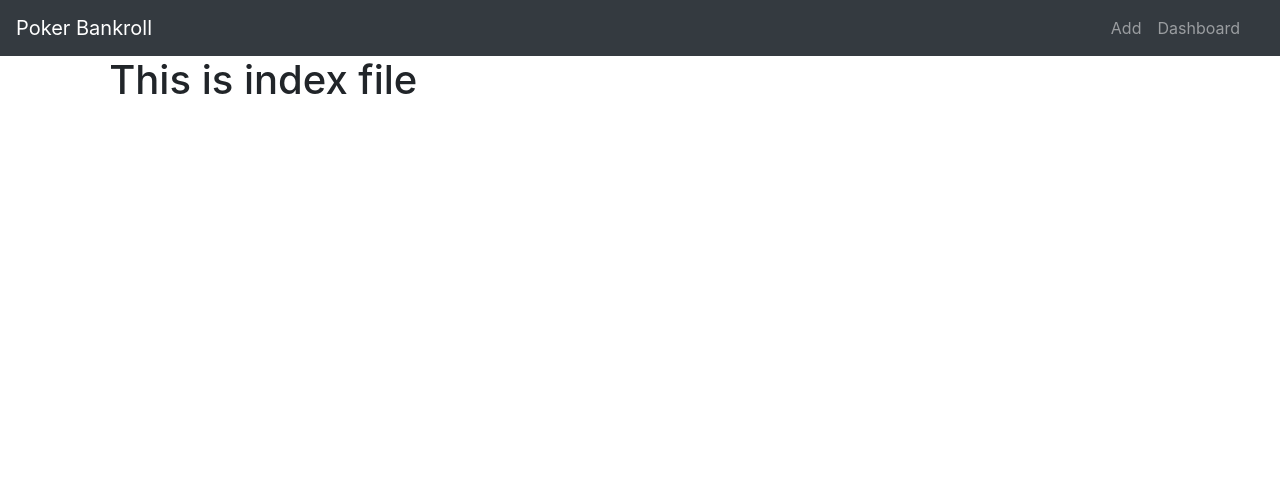
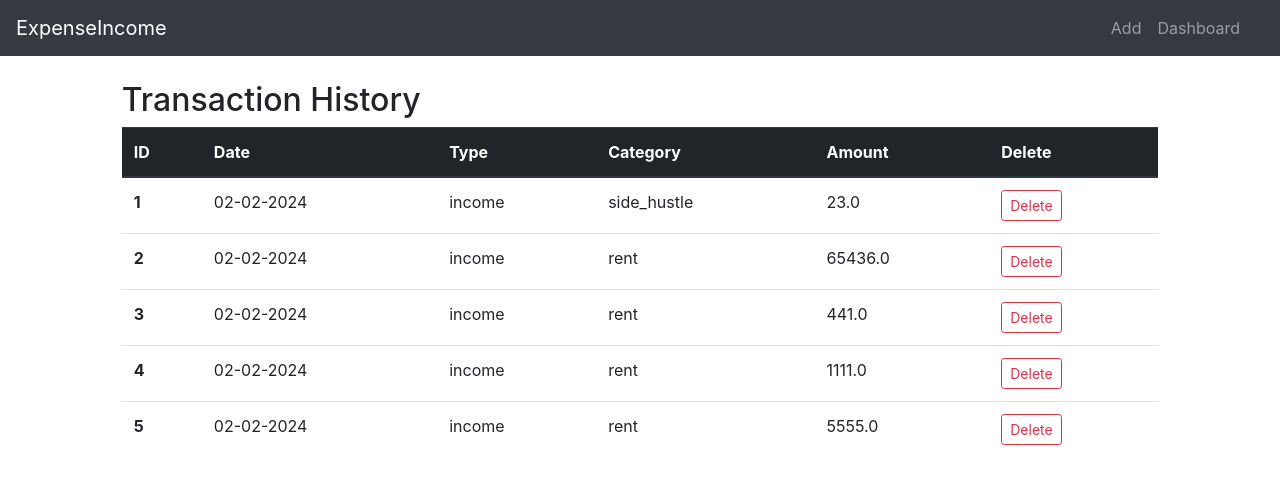
Before and after one commit to CallMeRubb/Personal-Poker-BankRoll-Stats, a Flask app: page / in a window 1280 px wide. Shown: the top 484 px of the page. Run offline with Flask 3, Linux system fonts and the light colour scheme; data comes from the database, SQL or seed files in the repository; both versions use the stored data as it was after the commit; some libraries are stand-ins or nearby versions.

Commit message:
Final product

```diff
--- a/application/models.py
+++ b/application/models.py
@@ -5,7 +5,7 @@ class IncomeExpenses(db.Model):
     id = db.Column(db.Integer, primary_key=True)
     type = db.Column(db.String(50), nullable=False)
     category = db.Column(db.String(50), nullable=False)
-    date = db.Column(db.String(50), nullable=False)
+    date = db.Column(db.DateTime, nullable=False, default=datetime.now)
     amount = db.Column(db.Float, nullable=False)
 
     def __str__(self):
--- a/application/routes.py
+++ b/application/routes.py
@@ -1,24 +1,25 @@
-from flask import render_template, flash, redirect, url_for
+from flask import render_template, flash, redirect, url_for, abort
 from application import app, db
 from application.form import UserInputForm
 from application.models import IncomeExpenses
-from datetime import datetime  # Import the datetime module
+from datetime import datetime
+import json
 
 @app.route("/")
 def index():
-    return render_template("index.html", title="Index")
+    entries = IncomeExpenses.query.order_by(IncomeExpenses.date.desc()).all()
+    return render_template("index.html", title="Index", entries=entries)
 
 @app.route("/add", methods=["GET", "POST"])
 def add_expenses():
     form = UserInputForm()
 
     if form.validate_on_submit():
-        # Assuming 'date' is a column in your IncomeExpenses model
         entry = IncomeExpenses(
             type=form.type.data,
             amount=form.amount.data,
             category=form.category.data,
-            date=datetime.now().strftime("%Y-%m-%d")  # Set the current date and time
+            date=datetime.now()
         )
 
         db.session.add(entry)
@@ -28,3 +29,30 @@ def add_expenses():
         return redirect(url_for('index'))
 
     return render_template("add.html", title="Add", form=form)
+
+@app.route("/delete/<int:entry_id>")
+def delete(entry_id):
+    entry = IncomeExpenses.query.get_or_404(entry_id)
+    db.session.delete(entry)
+    db.session.commit()
+    flash("Deletion was success", 'success')
+    return redirect(url_for("index"))
+
+@app.route('/dashboard')
+def dashboard():
+    income_vs_expenses = db.session.query(db.func.sum(IncomeExpenses.amount), IncomeExpenses.type).group_by(IncomeExpenses.type).order_by(IncomeExpenses.type).all()
+
+    dates = db.session.query(db.func.sum(IncomeExpenses.amount), IncomeExpenses.date).group_by(IncomeExpenses.date).order_by(IncomeExpenses.date).all()
+
+    income_expense = []
+    for total_amount, _ in income_vs_expenses:
+        income_expense.append(total_amount)
+
+    over_time_expenditure = []
+    dates_labels = []
+    for amount, date in dates:
+        over_time_expenditure.append(amount)
+        dates_labels.append(date.strftime("%m-%d-%Y"))
+
+    return render_template("dashboard.html",
+       income_vs_expenses=json.dumps(income_expense), over_time_expenditure = json.dumps(over_time_expenditure), dates_label=json.dumps(dates_labels))
--- a/application/templates/index.html
+++ b/application/templates/index.html
@@ -1,4 +1,30 @@
 {% extends 'layout.html' %}
 {% block content %}
-    <h1>This is index file</h1>
+    <div class="col-sm-10 ml-auto mr-auto ">
+        <H2>Transaction History</H2>
+        <table class="table">
+            <thead class="thead-dark">
+                <tr>
+                    <th scope="col">ID</th>
+                    <th scope="col">Date</th>
+                    <th scope="col">Type</th>
+                    <th scope="col">Category</th>
+                    <th scope="col">Amount</th>
+                    <th scope="col">Delete</th>
+                </tr>
+            </thead>
+            <tbody>
+                {% for entry in entries %}
+                    <tr>
+                        <th scope="row">{{loop.index}}</th>
+                        <td>{{entry.date.strftime("%m-%d-%Y")}}</td>
+                        <td>{{entry.type}}</td>
+                        <td>{{ entry.category }}</td>
+                        <td>{{ entry.amount }}</td>
+                        <td><a href="{{ url_for('delete', entry_id = entry.id) }}" class="btn btn-outline-danger btn-sm">Delete</a></td>
+                    </tr>
+                {% endfor %}
+            </tbody>
+        </table>
+    </div>
 {% endblock %}
--- a/application/templates/layout.html
+++ b/application/templates/layout.html
@@ -5,30 +5,60 @@
 
     {% include 'partials/libraries.html' %}
 
-    {%  if title %}
-        <title>Expense App - {{ title }}</title>
+    {% if title %}
+        <title>ExpenseApp - {{ title }}</title>
     {% else %}
-        <title>Expense App</title>
+        <title>ExpenseApp</title>
     {% endif %}
 </head>
+
 <body>
-{% include 'partials/navbar.html' %}
+    <div class="container-fluid">
+        <div class="row">
+            <div class="col-md-12 p-0">
+                <header class="mb-4">
+                    <nav class="navbar navbar-expand-lg navbar-dark bg-dark">
+                        <a class="navbar-brand" href="{{ url_for('index') }}">ExpenseIncome</a>
+                        <button class="navbar-toggler" type="button" data-toggle="collapse" data-target="#navbarNavAltMarkup"
+                            aria-controls="navbarNavAltMarkup" aria-expanded="false" aria-label="Toggle navigation">
+                            <span class="navbar-toggler-icon"></span>
+                        </button>
+                        <div class="collapse navbar-collapse" id="navbarNavAltMarkup">
+                            <div class="navbar-nav ml-auto mr-3">
+                                <a class="nav-item nav-link" href="{{ url_for('add_expenses') }}">Add</a>
+                                <a class="nav-item nav-link" href="{{ url_for('dashboard') }}">Dashboard</a>
+                            </div>
+                        </div>
+                    </nav>
+                </header>
+            </div>
+        </div>
+
         <div class="row justify-content-center">
-    <div class="col-md-10">
+            <div class="col-md-10"></div>
                 {% with messages = get_flashed_messages(with_categories = True) %}
                     {% if messages %}
                         {% for category, message in messages %}
                             <div class="alert alert-{{ category }}">
                                 {{ message }}
-
                             </div>
                         {% endfor %}
                     {% endif %}
                 {% endwith %}
-            {% block content %}
-            <h2>This is layout file</h2>
-            {% endblock %}
+                {% block content %}{% endblock %}
             </div>
         </div>
+    </div>
+
+    <script src="https://code.jquery.com/jquery-3.2.1.slim.min.js"
+        integrity="sha384-KJ3o2DKtIkvYIK3UENzmM7KCkRr/rE9/Qpg6aAZGJwFDMVNA/GpGFF93hXpG5KkN"
+        crossorigin="anonymous"></script>
+    <script src="https://cdnjs.cloudflare.com/ajax/libs/popper.js/1.12.9/umd/popper.min.js"
+        integrity="sha384-ApNbgh9B+Y1QKtv3Rn7W3mgPxhU9K/ScQsAP7hUibX39j7fakFPskvXusvfa0b4Q"
+        crossorigin="anonymous"></script>
+    <script src="https://maxcdn.bootstrapcdn.com/bootstrap/4.0.0/js/bootstrap.min.js"
+        integrity="sha384-JZR6Spejh4U02d8jOt6vLEHfe/JQGiRRSQQxSfFWpi1MquVdAyjUar5+76PVCmYl"
+        crossorigin="anonymous"></script>
 </body>
+
 </html>
--- a/application/templates/partials/libraries.html
+++ b/application/templates/partials/libraries.html
@@ -7,3 +7,6 @@
 <script src="https://code.jquery.com/jquery-3.2.1.slim.min.js" integrity="sha384-KJ3o2DKtIkvYIK3UENzmM7KCkRr/rE9/Qpg6aAZGJwFDMVNA/GpGFF93hXpG5KkN" crossorigin="anonymous"></script>
 <script src="https://cdn.jsdelivr.net/npm/popper.js@1.12.9/dist/umd/popper.min.js" integrity="sha384-ApNbgh9B+Y1QKtv3Rn7W3mgPxhU9K/ScQsAP7hUibX39j7fakFPskvXusvfa0b4Q" crossorigin="anonymous"></script>
 <script src="https://cdn.jsdelivr.net/npm/bootstrap@4.0.0/dist/js/bootstrap.min.js" integrity="sha384-JZR6Spejh4U02d8jOt6vLEHfe/JQGiRRSQQxSfFWpi1MquVdAyjUar5+76PVCmYl" crossorigin="anonymous"></script>
+
+<!-- Chart.js ->-->
+<script src="https://cdn.jsdelivr.net/npm/chart.js@2.8.0"></script>
--- a/application/templates/partials/navbar.html
+++ b/application/templates/partials/navbar.html
@@ -13,7 +13,7 @@
                     <div class="collapse navbar-collapse" id="navbarNavAltMarkup">
                         <div class="navbar-nav ml-auto mr-3">
                             <a class="nav-item nav-link" href="/add">Add</a>
-                            <a class="nav-item nav-link" href="#">Dashboard</a>
+                            <a class="nav-item nav-link" href="/dashboard">Dashboard</a>
                         </div>
                     </div>
                 </nav>
```
Also changed, not shown: application/templates/dashboard.html (added, +93 -0 lines), application/templates/partials/chart.html (added, +55 -0 lines), instance/expensesDB.db, 1 other file. Lines whose indentation alone changed are shown as unchanged.
